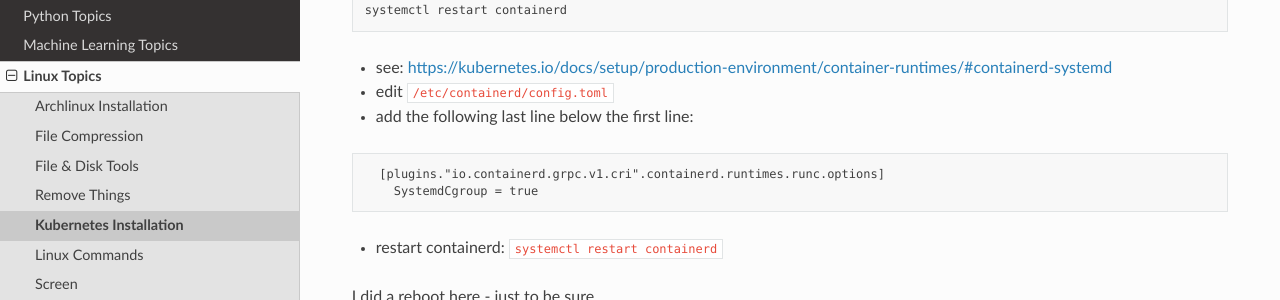
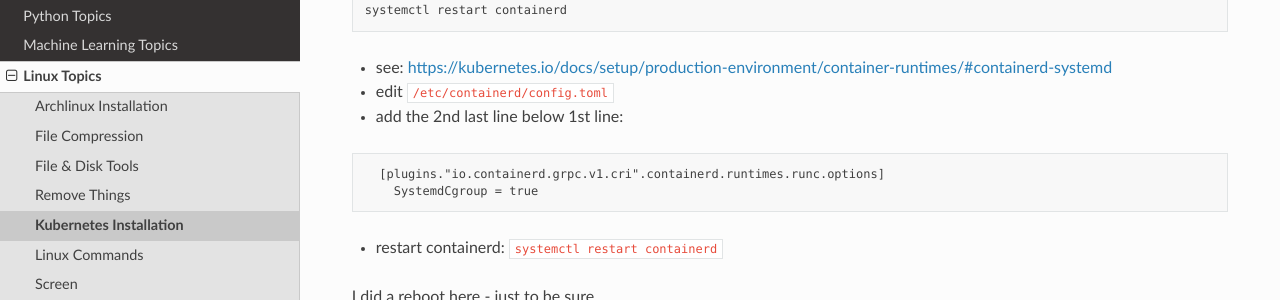
Before and after one commit to PhilipMay/May.la, a Sphinx documentation site: the page built from source/linux/kubernetes-install.md, in a window 1280 px wide and 900 px high, scrolled down 1204 px. Shown: the part 151-451 px from the top of the window. Built offline with Sphinx 7.4.7 and the Read the Docs theme 2.0.0, drawn with Linux system fonts in a browser that asks for light colours.

Commit message:
Update kubernetes-install.md

````diff
--- a/source/linux/kubernetes-install.md
+++ b/source/linux/kubernetes-install.md
@@ -64,7 +64,7 @@ systemctl restart containerd
 
 - see: https://kubernetes.io/docs/setup/production-environment/container-runtimes/#containerd-systemd
 - edit `/etc/containerd/config.toml`
-- add the following last line below the first line:
+- add the 2nd last line below 1st line:
 
 ```text
   [plugins."io.containerd.grpc.v1.cri".containerd.runtimes.runc.options]
````
